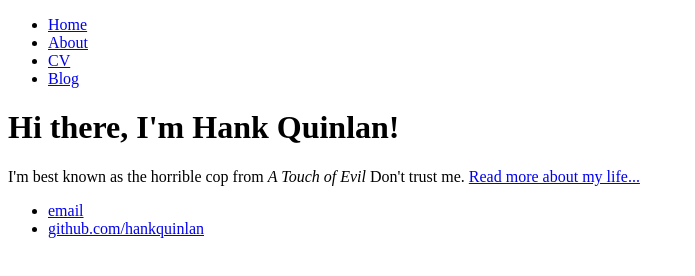
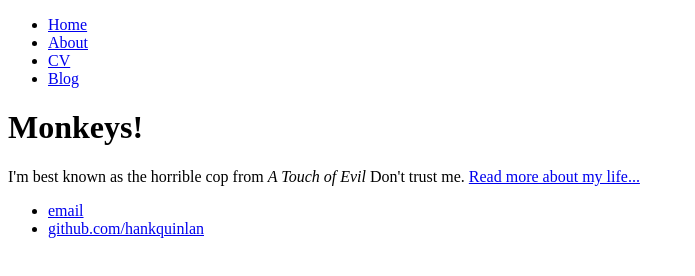
Before and after one commit to JonHelm/JonHelm.StatsByTheHelm.io, a plain HTML site: page index.html in a window 1280 px wide. Shown: the whole page, without its empty margins (0-695 px from the left). Drawn offline with Linux system fonts and the light colour scheme.

Commit message:
Update index.html

```diff
--- a/index.html
+++ b/index.html
@@ -14,7 +14,7 @@
 		</nav>
 		<div class="container">
     		<div class="blurb">
-        		<h1>Hi there, I'm Hank Quinlan!</h1>
+        		<h1>Monkeys!</h1>
 				<p>I'm best known as the horrible cop from <em>A Touch of Evil</em> Don't trust me. <a href="/about">Read more about my life...</a></p>
     		</div><!-- /.blurb -->
 		</div><!-- /.container -->
```
